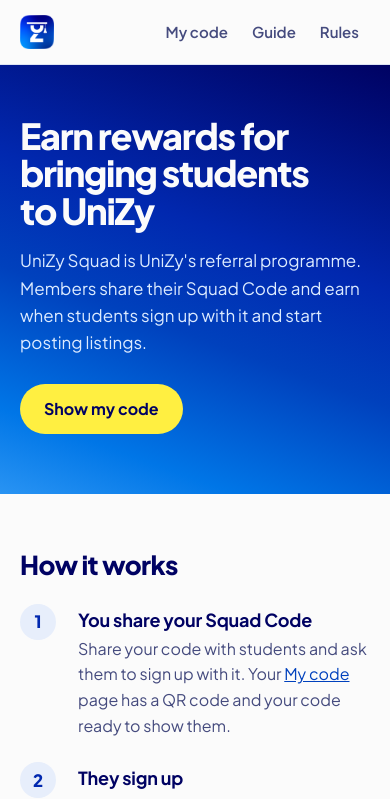
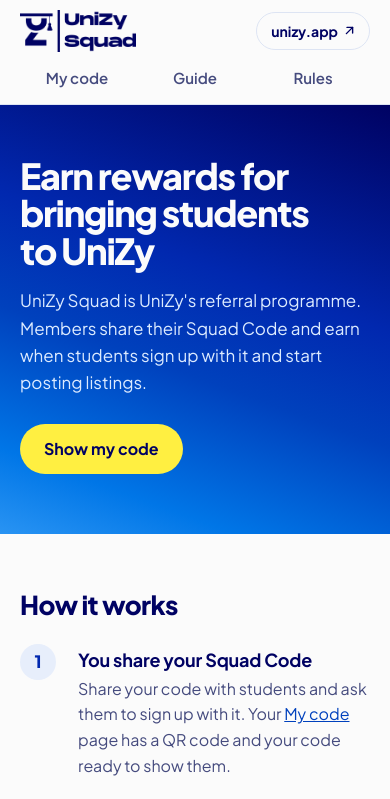
Before and after one commit to unizy-app/unizy-squad-website, a plain HTML site: page index.html in a window 390 px wide. Shown: the top 799 px of the page. Drawn offline with Linux system fonts and the light colour scheme.

Commit message:
Made fixes recommended by Viren

```diff
--- a/css/style.css
+++ b/css/style.css
@@ -144,26 +144,28 @@ h3 {
   -webkit-backdrop-filter: blur(12px);
   border-bottom: 1px solid var(--line);
 }
-.site-header .wrap {
+.header-row {
   display: flex;
   align-items: center;
-  justify-content: space-between;
   height: 64px;
-  gap: 16px;
+  gap: 8px;
+}
+.header-row .brand {
+  margin-right: auto;
 }
 .brand {
   display: flex;
   align-items: center;
-  gap: 10px;
   text-decoration: none;
-  color: var(--text);
-  font-weight: 800;
-  font-size: 18px;
-  letter-spacing: -0.02em;
 }
-.brand img {
-  width: 34px;
-  height: 34px;
+/* Navy logo in light mode, white logo in dark mode (chosen by the <picture> element in the header) */
+.brand picture {
+  display: block;
+}
+.brand-logo {
+  display: block;
+  height: 42px;
+  width: auto;
 }
 .nav {
   display: flex;
@@ -180,6 +182,24 @@ h3 {
 .nav a[aria-current="page"] {
   color: var(--text);
   background: var(--chip);
+}
+.site-link {
+  display: inline-flex;
+  align-items: center;
+  gap: 4px;
+  margin-left: 8px;
+  padding: 7px 12px 7px 14px;
+  border-radius: 999px;
+  border: 1.5px solid var(--line);
+  color: var(--text);
+  text-decoration: none;
+  font-weight: 700;
+  font-size: 14px;
+  white-space: nowrap;
+}
+.site-link svg {
+  width: 15px;
+  height: 15px;
 }
 
 /* Buttons */
@@ -512,7 +532,7 @@ dialog.showcode {
   margin: 0;
   width: 100vw;
   height: 100vh;
-  height: 100dvh; /* the visible height, which shrinks when the browser's toolbars show */
+  height: 100dvh;
   max-width: 100vw;
   max-height: 100vh;
   max-height: 100dvh;
@@ -534,7 +554,7 @@ dialog.showcode::backdrop {
 }
 .showcode .qr-tile {
   width: min(78vw, 340px);
-  width: min(78vw, 340px, 46dvh); /* keeps everything on screen on shorter displays */
+  width: min(78vw, 340px, 46dvh);
   padding: 18px;
   box-shadow: none;
 }
@@ -566,7 +586,6 @@ dialog.showcode::backdrop {
   width: 22px;
   height: 22px;
 }
-/* While the full-screen view is open, the page behind it is hidden */
 .code-open body {
   overflow: hidden;
   background: #000263;
@@ -623,16 +642,37 @@ dialog.showcode::backdrop {
   margin: 0;
 }
 
-/* Header on phones: the logo goes home, and the "UniZy Squad" label returns on wider screens */
-@media (max-width: 599px) {
-  .brand-text {
-    display: none;
+/* Header on phones: logo, name and website link on the first row, page links on the second */
+@media (max-width: 759px) {
+  .header-row {
+    display: grid;
+    grid-template-columns: 1fr auto;
+    grid-template-areas: "brand link" "nav nav";
+    height: auto;
+    padding-top: 10px;
+    padding-bottom: 6px;
+    row-gap: 6px;
+  }
+  .header-row .brand {
+    grid-area: brand;
+    margin-right: 0;
+  }
+  .site-link {
+    grid-area: link;
+    margin-left: 0;
   }
   .nav {
-    gap: 2px;
+    grid-area: nav;
+    display: grid;
+    grid-template-columns: repeat(3, 1fr);
+    gap: 4px;
   }
   .nav a {
-    padding: 8px 11px;
+    text-align: center;
+    padding: 8px 6px;
+  }
+  html {
+    scroll-padding-top: calc(env(safe-area-inset-top, 0px) + 116px);
   }
 }
 
--- a/index.html
+++ b/index.html
@@ -31,15 +31,30 @@
   </head>
   <body>
     <header class="site-header">
-      <div class="wrap">
+      <div class="wrap header-row">
         <a class="brand" href="#home" aria-label="UniZy Squad home"
-          ><img src="images/icon.png" alt="" /><span class="brand-text">UniZy Squad</span></a
-        >
+          ><picture
+            ><source srcset="images/squad-logo-white.png" media="(prefers-color-scheme: dark)" />
+            <img class="brand-logo" src="images/squad-logo-navy.png" alt="" /></picture
+        ></a>
         <nav class="nav" aria-label="Main">
           <a href="#code" data-view-link="code">My code</a>
           <a href="#guide" data-view-link="guide">Guide</a>
           <a href="#rules" data-view-link="rules">Rules</a>
         </nav>
+        <a class="site-link" href="https://unizy.app" target="_blank" rel="noopener"
+          >unizy.app<svg
+            viewBox="0 0 24 24"
+            fill="none"
+            stroke="currentColor"
+            stroke-width="2.2"
+            stroke-linecap="round"
+            stroke-linejoin="round"
+            aria-hidden="true"
+          >
+            <path d="M7 17 17 7" />
+            <path d="M8 7h9v9" /></svg
+        ></a>
       </div>
     </header>
 
@@ -91,7 +106,9 @@
               </li>
             </ol>
             <p class="steps-note">
-              On days with new activity, you’ll get an earnings update by email at around 10 pm.
+              Your joining email explains the payment structure in full, including what you earn for each
+              sign-up and listing. On days with new activity, you’ll also get an earnings update by email at
+              around 10 pm.
             </p>
           </div>
         </section>
@@ -204,10 +221,10 @@
                 maxlength="3"
                 placeholder="ABC"
                 aria-describedby="code-hint"
-              /><span class="code-suffix" aria-hidden="true">🩷UniZy</span>
+              /><span class="code-suffix" aria-hidden="true">❤️UniZy</span>
             </div>
             <p class="hint" id="code-hint">
-              Type the three characters before <span class="nw">🩷UniZy</span>. It’s only saved on this
+              Type the three characters before <span class="nw">❤️UniZy</span>. It’s only saved on this
               device.
             </p>
           </div>
@@ -218,9 +235,9 @@
             <div class="cc-divider"></div>
             <div class="code-filled">
               <p class="cc-label">Then enter this Squad Code</p>
-              <p class="cc-code"><span class="code-part"></span><span class="sfx">🩷UniZy</span></p>
+              <p class="cc-code"><span class="code-part"></span><span class="sfx">❤️UniZy</span></p>
               <p class="cc-note">
-                They only type <strong class="code-part"></strong>. The <span class="nw">🩷UniZy</span> part
+                They only type <strong class="code-part"></strong>. The <span class="nw">❤️UniZy</span> part
                 is already filled in.
               </p>
             </div>
@@ -378,8 +395,9 @@
               <li>
                 <strong>UK postcode</strong
                 ><span
-                  >Used to show how far away listings are and to fill in the student’s city. It isn’t shown to
-                  other users.</span
+                  >UniZy uses it to work out how far away each listing is, so students can see and filter
+                  listings near them. It also fills in their city automatically. Their postcode is never shown
+                  to other users.</span
                 >
               </li>
               <li>
@@ -394,7 +412,7 @@
               <li>
                 <strong>Squad Code</strong
                 ><span
-                  >Students enter your code here. The <span class="nw">🩷UniZy</span> part is already filled
+                  >Students enter your code here. The <span class="nw">❤️UniZy</span> part is already filled
                   in, so they only type the three characters before it. Once it’s accepted, your name appears
                   under the box. Codes can’t be added after sign-up, and they aren’t discount codes.</span
                 >
@@ -421,14 +439,17 @@
             <ol class="legend">
               <li>
                 <strong>My Listings</strong
-                ><span>Listings you’ve posted. Sellers enter the buyer’s code here to complete a sale.</span>
+                ><span
+                  >Listings you’ve posted. Sellers enter the buyer’s transaction verification code here to
+                  complete a sale.</span
+                >
               </li>
               <li><strong>Bookmarks</strong><span>Listings you’ve saved for later.</span></li>
               <li><strong>Categories</strong><span>Browse each of the five categories.</span></li>
               <li><strong>Featured Listings</strong><span>Promoted listings. More on these below.</span></li>
               <li>
                 <strong>Transactions</strong
-                ><span>Your purchases and sales. Buyers find their code here.</span>
+                ><span>Your purchases and sales. Buyers find their transaction verification code here.</span>
               </li>
               <li><strong>New Listing</strong><span>Post something to sell or offer.</span></li>
               <li><strong>Chat</strong><span>Message buyers and sellers.</span></li>
@@ -439,7 +460,7 @@
           <h3>How does paying work, and why is it safer?</h3>
           <ol class="mini-steps">
             <li>The buyer pays in the app, and UniZy holds the money.</li>
-            <li>A six-digit code appears in the buyer’s Transactions tab.</li>
+            <li>A six-digit transaction verification code appears in the buyer’s Transactions tab.</li>
             <li>Once the buyer has the item or service, they give the code to the seller.</li>
             <li>The seller enters it in My Listings, and the payment is released.</li>
           </ol>
@@ -711,7 +732,7 @@
         <div class="qr-tile"></div>
         <div class="code-filled">
           <p class="cc-label" style="margin-top: 14px">Then enter this Squad Code</p>
-          <p class="cc-code"><span class="code-part"></span><span class="sfx">🩷UniZy</span></p>
+          <p class="cc-code"><span class="code-part"></span><span class="sfx">❤️UniZy</span></p>
         </div>
       </div>
     </dialog>
```
Also changed, not shown: 404.html (+18 -3 lines), images/squad-logo-navy.png (added), images/squad-logo-white.png (added), 1 other file.
